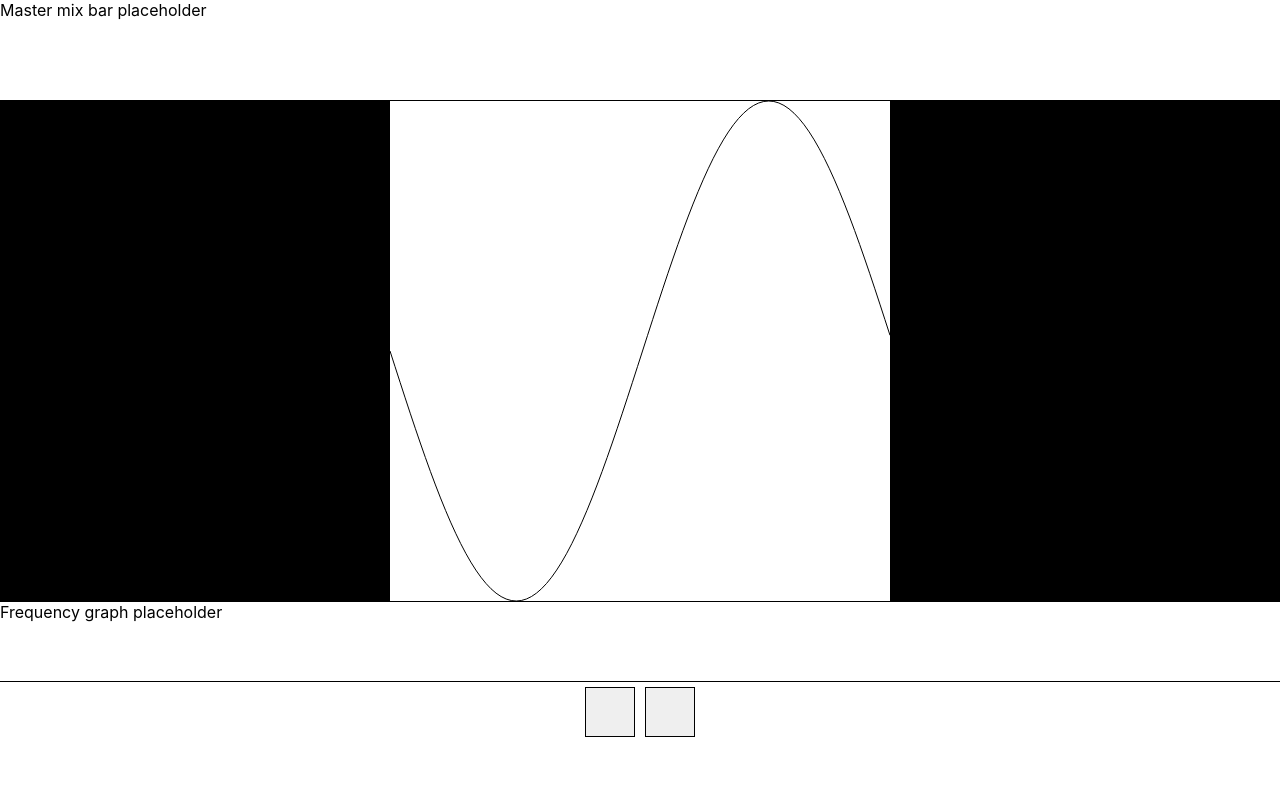
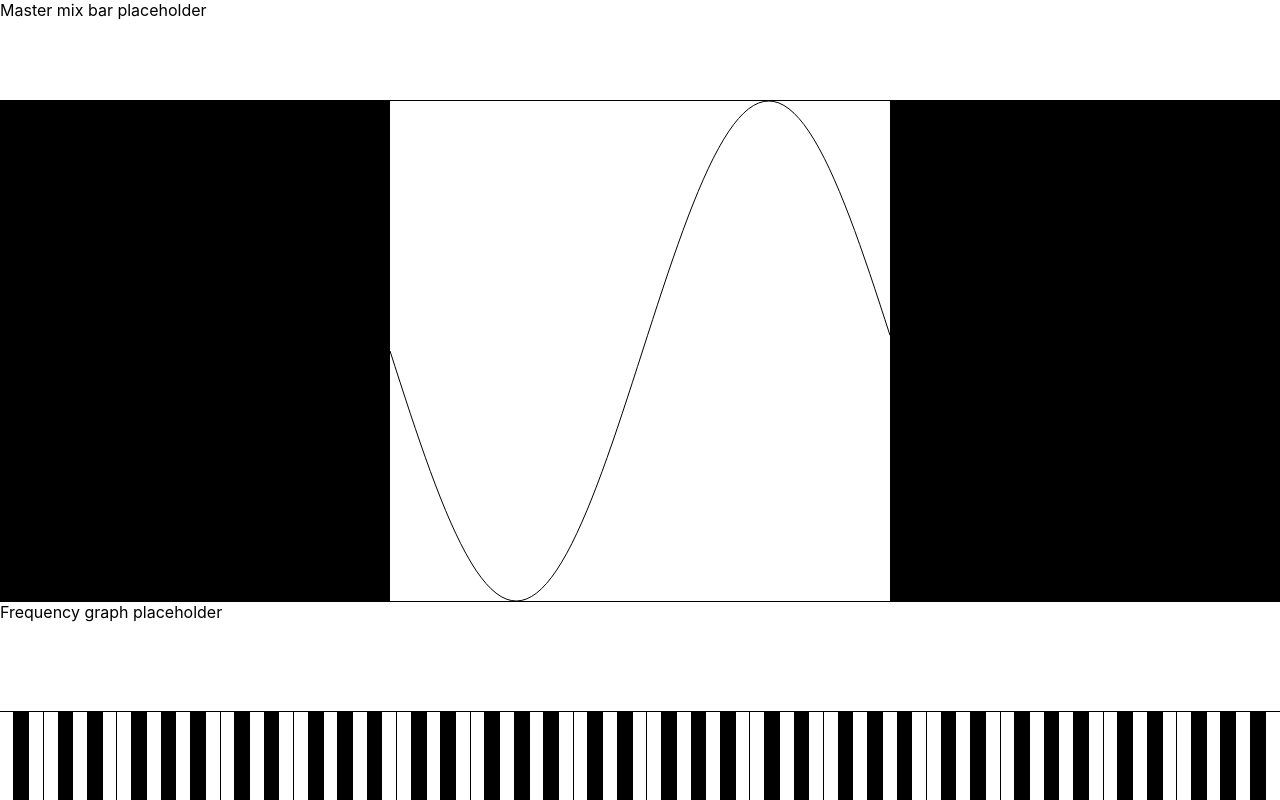
Before and after one commit to TSpierings/WaveformSynthesizer, a React (Create React App) app: page / in a window 1280 px wide. Built offline with nearby package versions, Linux system fonts and the light colour scheme.

Commit message:
Don't keep track of activated keys in midi-keyboard

```diff
--- a/src/components/midi-keyboard-key/midi-keyboard-key.scss
+++ b/src/components/midi-keyboard-key/midi-keyboard-key.scss
@@ -0,0 +1,14 @@
+.key {
+  height: 100%;
+  flex-grow: 1;
+  background-color: white;
+  cursor: pointer;
+
+  padding: 0;
+  border: none;
+  outline: 1px solid black;
+
+  &.black {
+    background-color: black;
+  }
+}
--- a/src/components/midi-keyboard-key/midi-keyboard-key.tsx
+++ b/src/components/midi-keyboard-key/midi-keyboard-key.tsx
@@ -2,7 +2,8 @@ import './midi-keyboard-key.scss';
 import * as React from 'react';
 
 interface MidiKeyboardKeyProps {
-  onToggleNote: Function
+  onToggleNote: Function,
+  note: number;
 }
 
 interface MidiKeyboardKeyState {
@@ -10,9 +11,13 @@ interface MidiKeyboardKeyState {
 }
 
 export class MidiKeyboardKey extends React.Component<MidiKeyboardKeyProps, MidiKeyboardKeyState> {
+  private static blackTones = [1, 3, 6, 8, 10];
+  private black: boolean;
 
   constructor(props: MidiKeyboardKeyProps) {
     super(props)
+
+    this.black = this.isBlack();
 
     this.state = {
       isActive: false
@@ -36,8 +41,13 @@ export class MidiKeyboardKey extends React.Component<MidiKeyboardKeyProps, MidiK
     this.toggleNote(isLeftMousePressed);
   }
 
+  isBlack = () => {
+    const semitone = this.props.note % 12;
+    return MidiKeyboardKey.blackTones.some(k => k === semitone);
+  }
+
   render() {
-    return <button className="key"
+    return <button className={`key ${this.black ? 'black' : ''}`}
       onMouseDown={() => this.toggleNote(true)}
       onMouseUp={() => this.toggleNote(false)}
       onMouseLeave={() => this.toggleNote(false)}
--- a/src/components/midi-keyboard/midi-keyboard.scss
+++ b/src/components/midi-keyboard/midi-keyboard.scss
@@ -3,12 +3,5 @@
   justify-content: center;
   align-items: center;
   user-select: none;
-
-  .key {
-    display: flex;
-    border: 1px solid black;
-    margin: 5px;
-    height: 50px;
-    width: 50px;
-  }
+  height: 100%;
 }
--- a/src/components/midi-keyboard/midi-keyboard.tsx
+++ b/src/components/midi-keyboard/midi-keyboard.tsx
@@ -6,47 +6,37 @@ interface MidiKeyboardProps {
   onMidiMessage: Function
 }
 
-interface MidiKeyboardState {
-  activeNotes: Array<number>;
-}
-
 const midiNoteOn = 144;
 const midiNoteOff = 128;
 
-export class MidiKeyboard extends React.Component<MidiKeyboardProps, MidiKeyboardState> {
+export class MidiKeyboard extends React.Component<MidiKeyboardProps, {}> {
+  private keyboardKeys: Array<number>;
+  private firstKey = 21;
 
   constructor(props: MidiKeyboardProps) {
     super(props)
 
-    this.state = {
-      activeNotes: new Array<number>()
+    this.keyboardKeys = new Array(87);
+    for(let i = 0; i < 87; i++) {
+      this.keyboardKeys[i] = i;
     }
   }
 
-  toggleNote = (note: number) => {
-    if (this.state.activeNotes.some(n => n === note)) {
-      this.props.onMidiMessage(this.createMidiMessage([midiNoteOff, note]));
-      this.setState({
-        activeNotes: this.state.activeNotes.filter(n => n != note)
-      })
-    } else {
-      this.props.onMidiMessage(this.createMidiMessage([midiNoteOn, note, 127])); // 127 is max velocity
-      this.setState({
-        activeNotes: [...this.state.activeNotes, note]
-      })
-    }
-  }
-
-  createMidiMessage(data: any) {
-    return {
-      data: data
-    }
+  toggleNote = (key: number, state: boolean) => {
+    this.props.onMidiMessage({
+      data: [
+        state ? midiNoteOn : midiNoteOff,
+        key + this.firstKey, // 21 is the first note on our keyboard (C0)
+        127 // Max velocity
+      ]
+    });
   }
 
   render() {
     return <div className="keyboard">
-      <MidiKeyboardKey onToggleNote={() => this.toggleNote(50)}/>
-      <MidiKeyboardKey onToggleNote={() => this.toggleNote(100)}/>
+      {this.keyboardKeys.map((key) =>
+        <MidiKeyboardKey key={key} note={key + this.firstKey} onToggleNote={(state: boolean) => this.toggleNote(key, state)}/>
+      )}
     </div>
   }
 }
```
